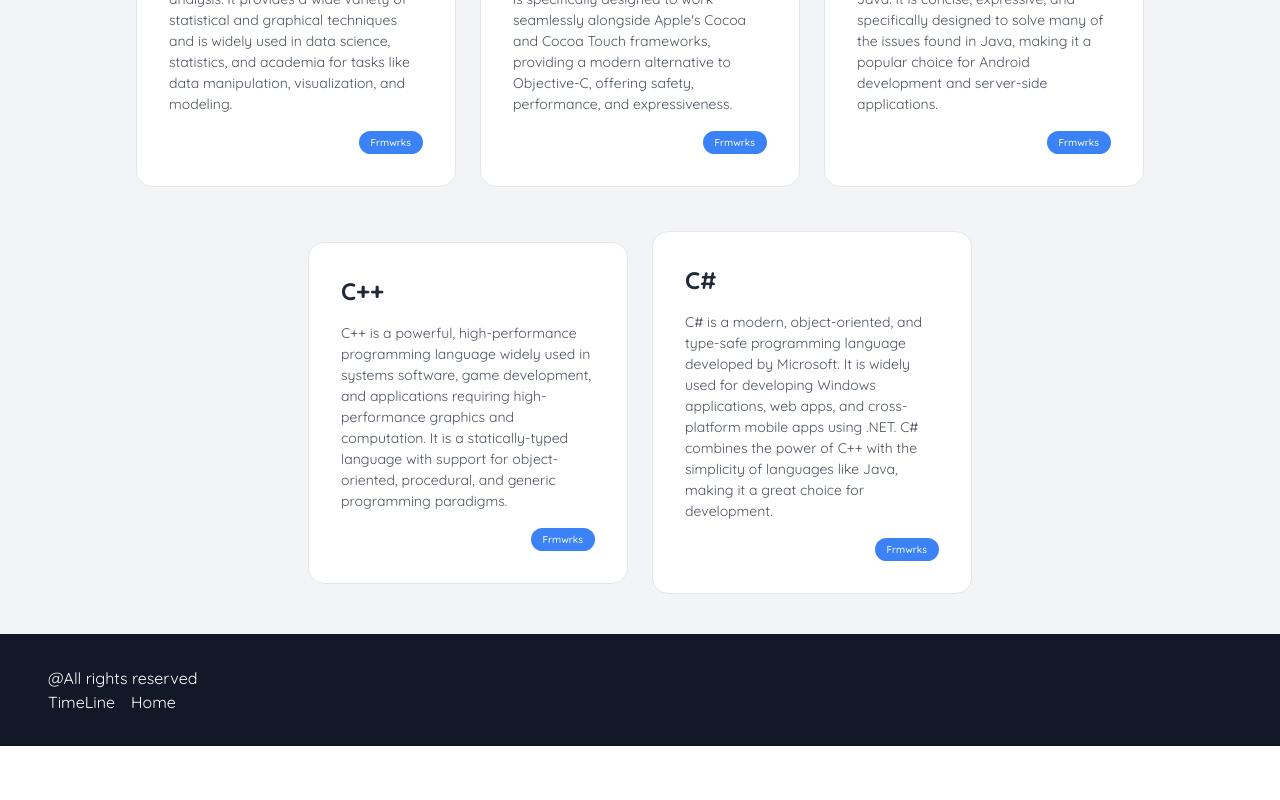
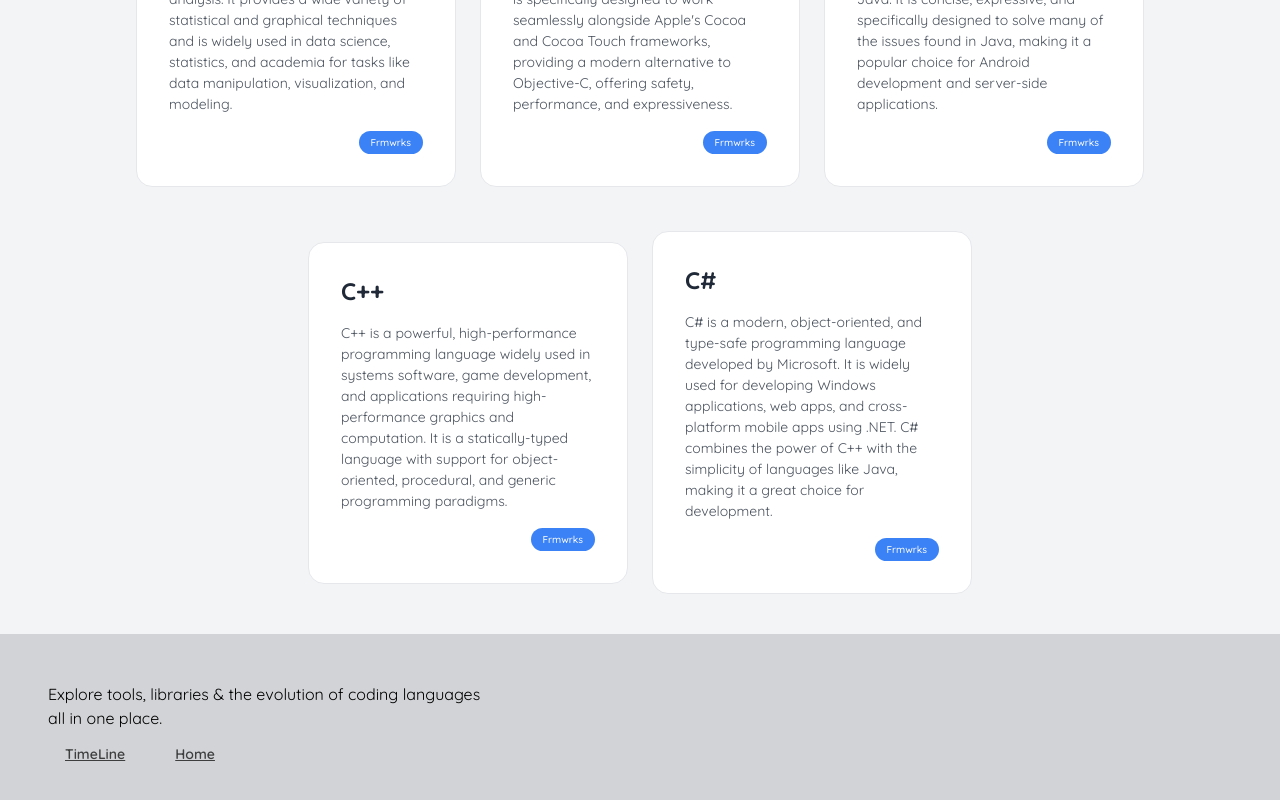
Before and after one commit to thealihamza04/CodeSphere, a React (Vite) app: page / in a window 1280 px wide. Shown: the part 1184-1984 px from the top of the page. Before the commit the page ends 1930 px from the top, so only its background shows below. Built offline with nearby package versions, Linux system fonts and the light colour scheme.

Commit message:
add scroll 0, 0 to timeline page

```diff
--- a/src/Components/Footer.jsx
+++ b/src/Components/Footer.jsx
@@ -3,11 +3,22 @@ import { Link } from "react-router-dom";
 const Footer = () => {
   return (
     <>
-      <div className='bg-gray-900 text-white px-12 py-8'>
-        <div>@All rights reserved</div>
+      <div className='bg-gray-900/15 text-black px-12 py-8 pt-12 '>
+        <div>
+          Explore tools, libraries & the evolution of coding languages
+          <br />
+          all in one place.
+        </div>
         <div className='flex gap-4'>
-          <Link to={"/TimeLine"}>TimeLine</Link>
-          <Link to={"/"}>Home</Link>
+          <Link
+            to={"/TimeLine"}
+            className='btn btn-link  text-black opacity-70 '
+          >
+            TimeLine
+          </Link>
+          <Link to={"/"} className='btn btn-link text-black opacity-70 '>
+            Home
+          </Link>
         </div>
       </div>
     </>
--- a/src/Components/TimeLine.jsx
+++ b/src/Components/TimeLine.jsx
@@ -1,8 +1,13 @@
 import languagesTimeLine from "./TimeLine.js";
 import { MdCircle } from "react-icons/md";
 import Footer from "./Footer.jsx";
+import { useEffect } from "react";
 
 const TimeLine = () => {
+  useEffect(() => {
+    window.scrollTo(0, 0);
+  }, []);
+
   return (
     <>
       <div className='bg-gray-200 min-h-screen px-12 py-20'>
```
Also changed, not shown: 1 other file (tests, documents, lock files or other folders).
